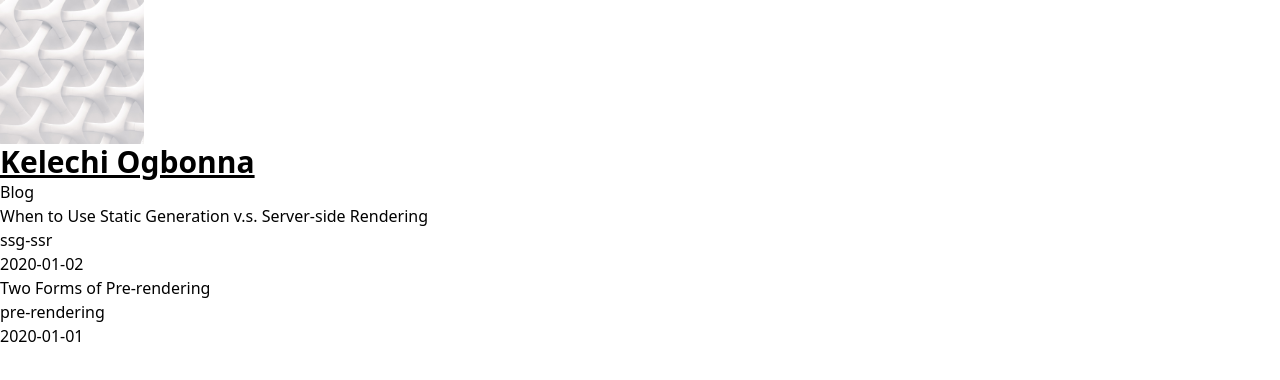
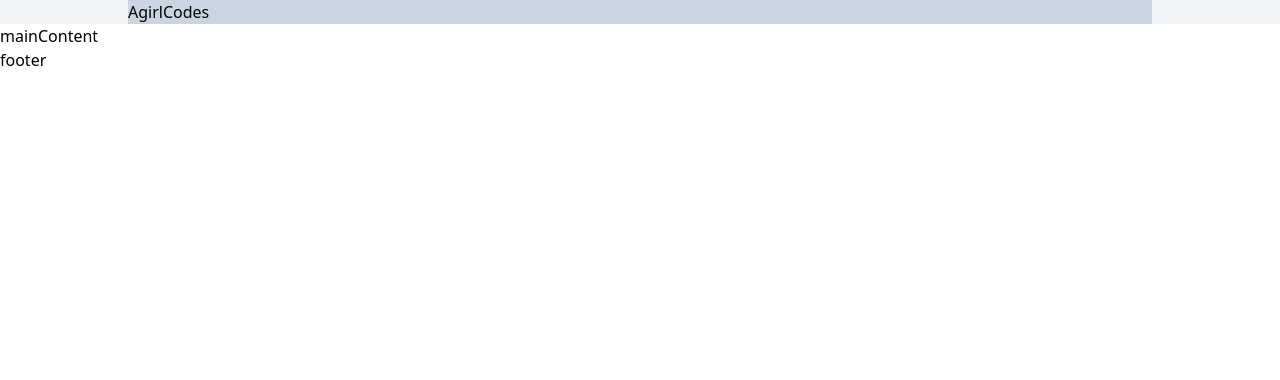
Before and after one commit to Kellswork/agirlcodes.dev, a Next.js app: page / in a window 1280 px wide. Shown: the top 380 px of the page. Built offline with nearby package versions, Linux system fonts and the light colour scheme.

Commit message:
update current layout

```diff
--- /dev/null
+++ b/components/baseLayout.tsx
@@ -0,0 +1,16 @@
+import React from 'react'
+
+interface Props {
+  children: JSX.Element | JSX.Element[] | string | string[]
+
+}
+
+const BaseLayout = ({children}: Props) => {
+  return (
+    <div className=' max-w-5xl bg-slate-300 my-0 mx-auto' >{children}</div>
+  )
+}
+
+export default BaseLayout
+
+// set the max-width of the base layout to 1024px, that is what I will be using to wrap all other content
--- /dev/null
+++ b/components/footer.tsx
@@ -0,0 +1,9 @@
+import React from 'react'
+
+const Footer = () => {
+  return (
+    <div>footer</div>
+  )
+}
+
+export default Footer;
--- a/components/layout.tsx
+++ b/components/layout.tsx
@@ -3,71 +3,24 @@ import Image from 'next/image';
 import Link from 'next/link';
 import React from 'react';
 
-const name = 'Kells';
-export const siteTitle = 'My Blog';
 
 interface LayoutProps {
-  home?: boolean
   children: JSX.Element | JSX.Element[]
 
 }
 
-export default function Layout({ children, home }: LayoutProps){
+export default function Layout({ children }: LayoutProps){
   return (
     <div>
       <Head>
         <link rel="icon" href="/favicon.ico" />
         <meta
-          name="description"
-          content="Learn how to build a personal website using Next.js"
+          name="title"
+          content="Agirlcodes"
         />
-        <meta
-          property="og:image"
-          content={`https://og-image.vercel.app/${encodeURI(
-            siteTitle,
-          )}.png?theme=light&md=0&fontSize=75px&images=https%3A%2F%2Fassets.vercel.com%2Fimage%2Fupload%2Ffront%2Fassets%2Fdesign%2Fnextjs-black-logo.svg`}
-        />
-        <meta name="og:title" content={siteTitle} />
-        <meta name="twitter:card" content="summary_large_image" />
       </Head>
-      <header>
-        {home ? (
-          <>
-            <Image
-              priority
-              src="/images/profile.jpg"
 
-              height={144}
-              width={144}
-              alt=""
-            />
-          </>
-        ) : (
-          <>
-            <Link href="/">
-              <Image
-                priority
-                src="/images/profile.jpg"
-
-                height={108}
-                width={108}
-                alt=""
-              />
-            </Link>
-            <h2>
-              <Link href="/">
-                {name}
-              </Link>
-            </h2>
-          </>
-        )}
-      </header>
       <main>{children}</main>
-      {!home && (
-        <div>
-          <Link href="/">← Back to home</Link>
-        </div>
-      )}
     </div>
   );
 }
--- /dev/null
+++ b/components/mainContent.tsx
@@ -0,0 +1,9 @@
+import React from 'react'
+
+const MainContent = () => {
+  return (
+    <div>mainContent</div>
+  )
+}
+
+export default MainContent;
--- /dev/null
+++ b/components/navigation.tsx
@@ -0,0 +1,17 @@
+import React from "react";
+import BaseLayout from './baseLayout';
+import Head from "next/head";
+
+const Navigation = () => {
+  return (
+    <div className="bg-slate-100">
+      <BaseLayout>
+        <div>
+          <h1 className="font-pacifico">AgirlCodes</h1>
+        </div>
+      </BaseLayout>
+    </div>
+  );
+};
+
+export default Navigation;
--- a/pages/index.tsx
+++ b/pages/index.tsx
@@ -1,6 +1,22 @@
 import Head from 'next/head';
-import Layout, { siteTitle } from '../components/layout';
 import { PostDataProps, getSortedPostsData } from '../utils/util';
+import Navigation from '../components/navigation';
+import MainContent from '../components/mainContent';
+import Footer from '../components/footer';
+
+interface HomeProps {
+  allPostsData : PostDataProps[]
+}
+
+export default function Home({allPostsData}: HomeProps) {
+  return (
+    <div>
+      <Navigation/>
+      <MainContent/>
+      <Footer/>
+    </div>
+  );
+}
 
 export async function getStaticProps() {
   const allPostsData = getSortedPostsData();
@@ -10,34 +26,3 @@ export async function getStaticProps() {
     },
   };
 }
-
-interface HomeProps {
-  allPostsData : PostDataProps[]
-}
-
-export default function Home({allPostsData}: HomeProps) {
-  return (
-    <Layout home>
-      <Head>
-        <title>{siteTitle}</title>
-      </Head>
-      <section>
-        <p className="text-3xl font-bold underline">Kelechi Ogbonna</p>
-      </section>
-      <section >
-        <h2 >Blog</h2>
-        <ul>
-          {allPostsData.map(({ id, frontMatter }) => (
-            <li key={id}>
-              {frontMatter.title}
-              <br />
-              {id}
-              <br />
-              {frontMatter.date}
-            </li>
-          ))}
-        </ul>
-      </section>
-    </Layout>
-  );
-}
```
